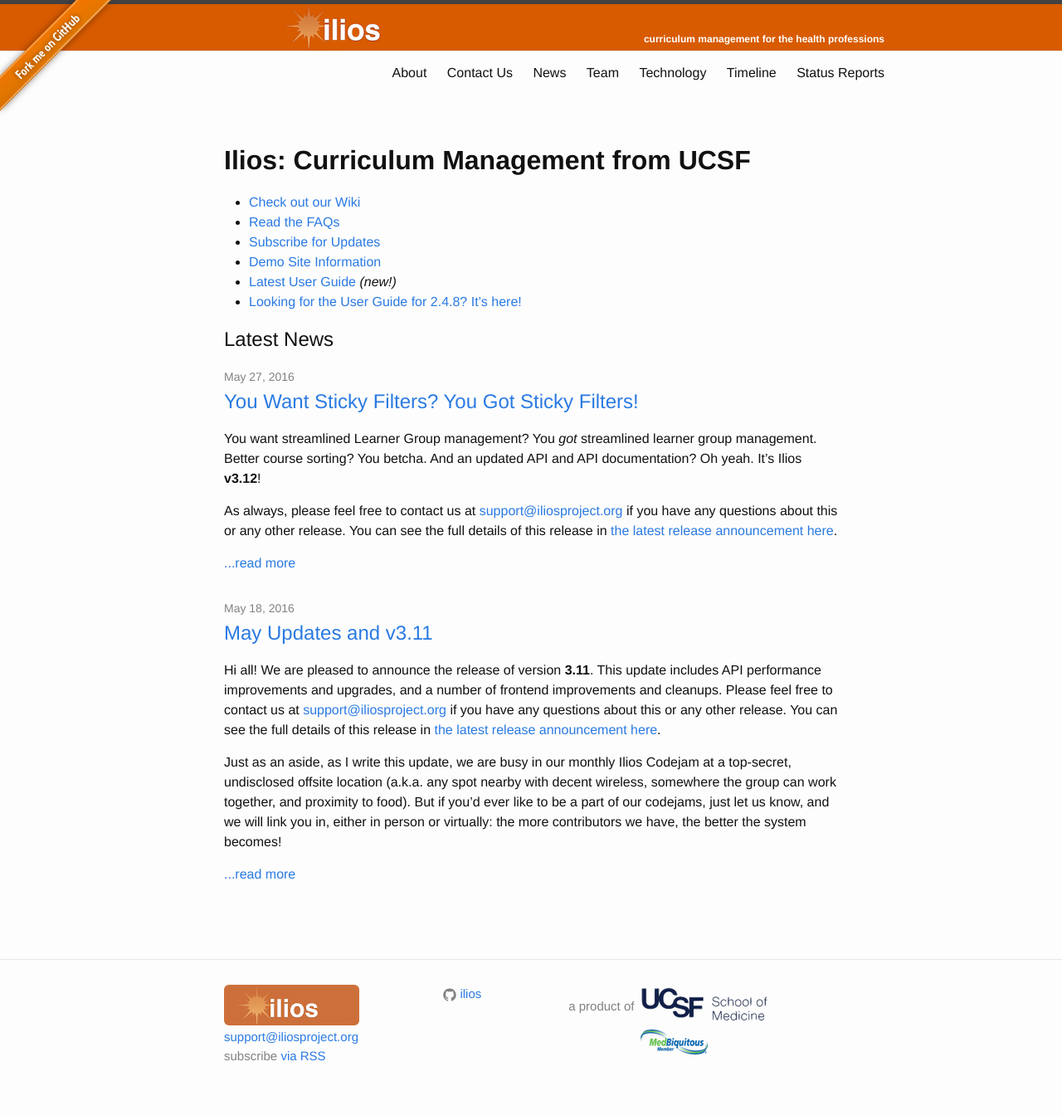
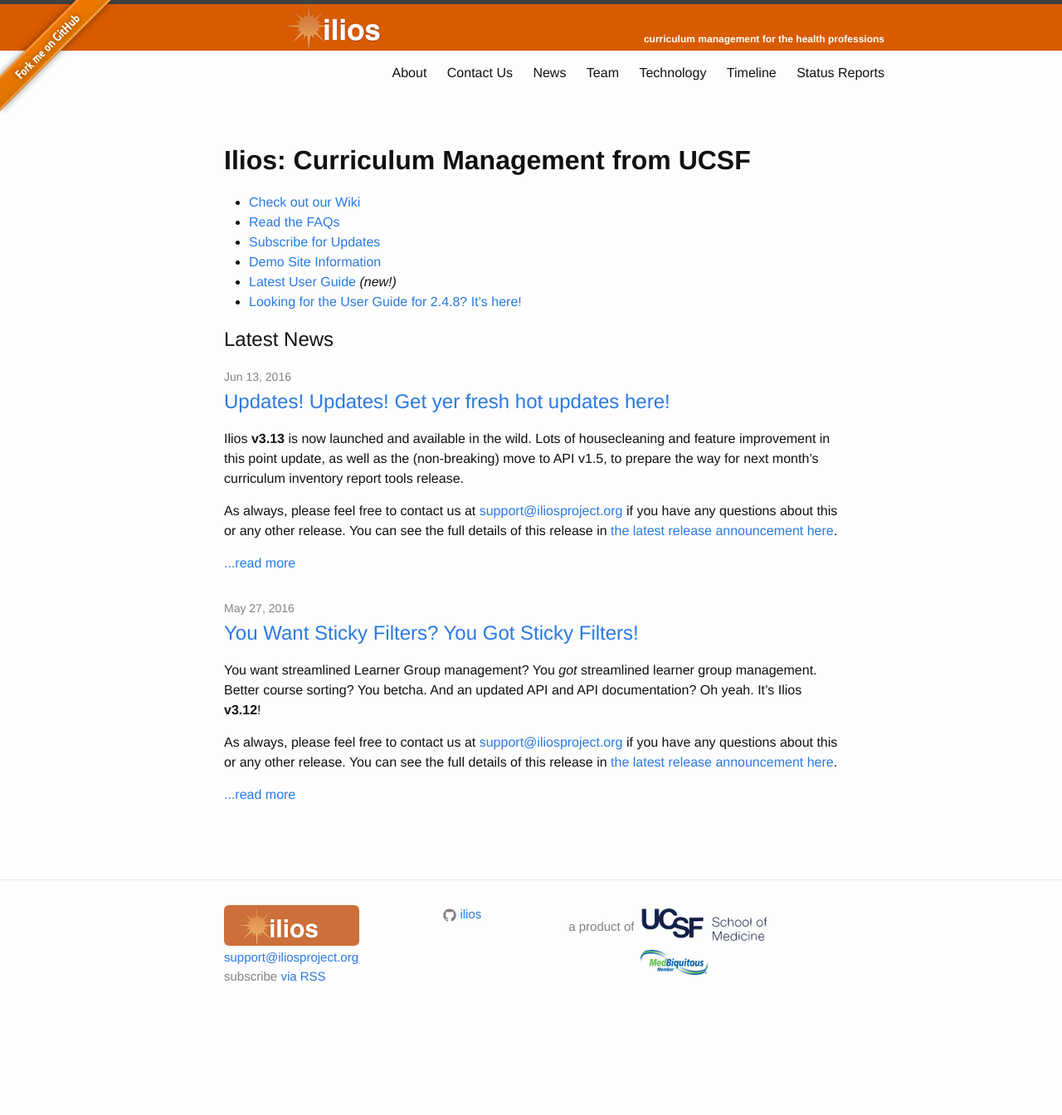
Before and after one commit to ilios/iliosproject.org, a Jekyll site: the page built from index.md, in a window 1280 px wide. Shown: the whole page at 83% size. Built offline with Jekyll 4.4.1, drawn with Linux system fonts in a browser that asks for light colours; after the commit the page ends 1248 px from its top, so only the background shows below that.

Commit message:
monthly updates

```diff
--- /dev/null
+++ b/_posts/2016-06-13-3130release.markdown
@@ -0,0 +1,10 @@
+---
+layout: post
+title:  "Updates! Updates! Get yer fresh hot updates here!"
+date:   2016-06-13 15:00:00
+categories: news
+---
+
+Ilios __v3.13__ is now launched and available in the wild. Lots of housecleaning and feature improvement in this point update, as well as the (non-breaking) move to API v1.5, to prepare the way for next month's curriculum inventory report tools release.
+
+As always, please feel free to contact us at [support@iliosproject.org](mailto:support@iliosproject.org) if you have any questions about this or any other release. You can see the full details of this release in  [the latest release announcement here](http://us3.campaign-archive2.com/home/?u=845c4ebabb5b5ae7a6372c715&id=1493e3df18){:target="_blank"}.
```
Also changed, not shown: contact-us.md (+1 -1 lines), subscribe.md (+1 -1 lines).
